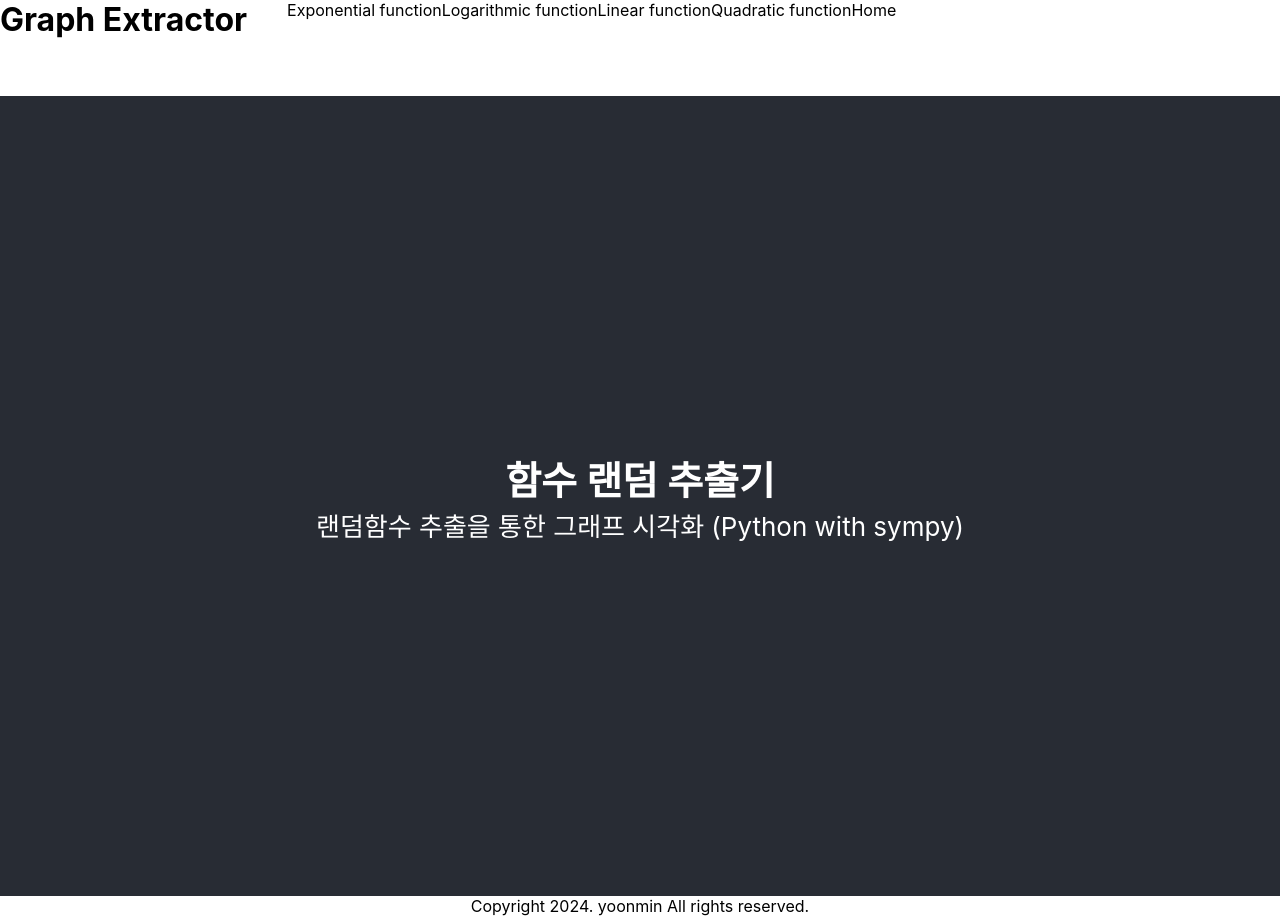
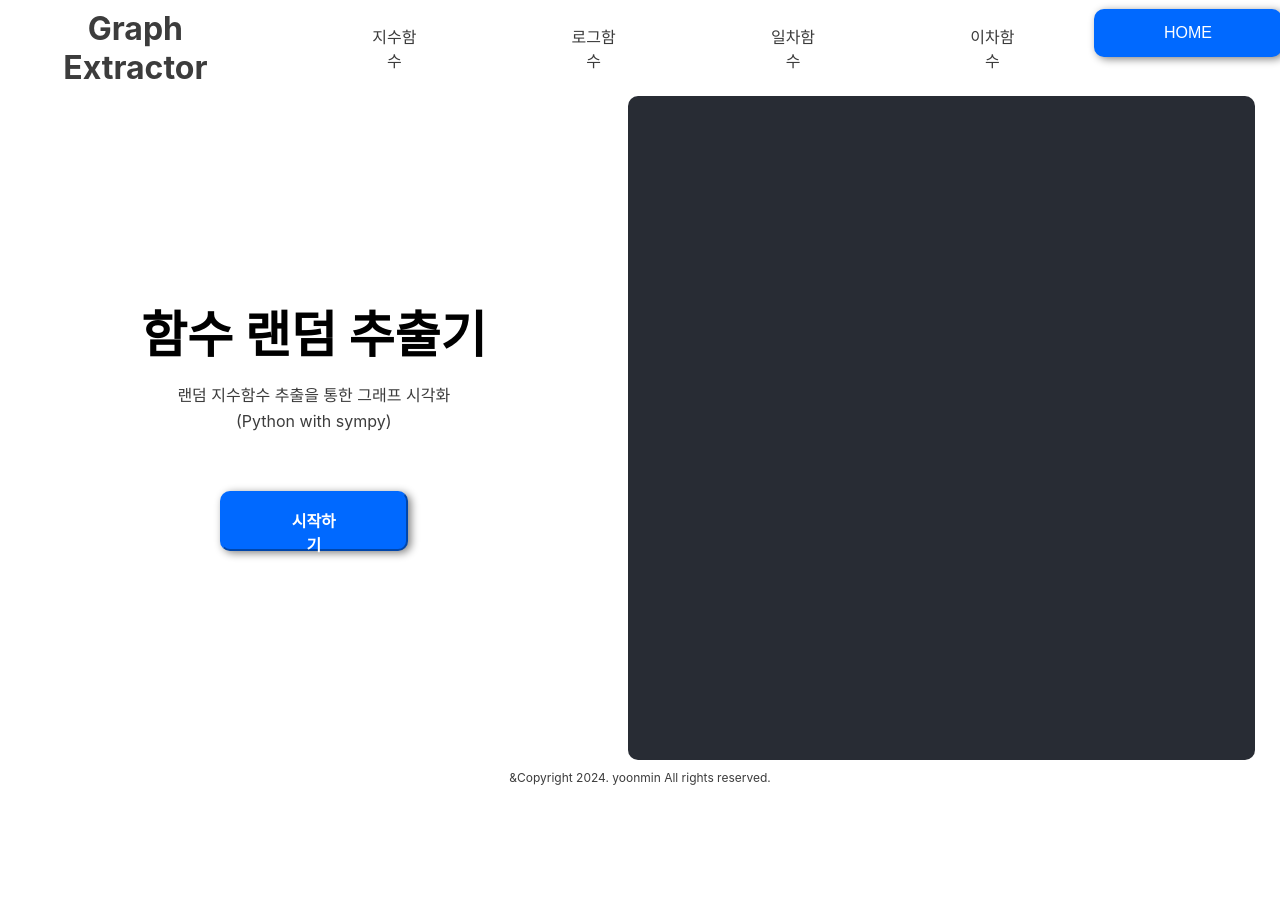
Before and after one commit to yoonmins/function_graph_extractor, a React (Create React App) app in the folder react-file/: page / in a window 1280 px wide. After the commit the page ends 800 px from the top, so only its background shows below. Built offline with nearby package versions, Linux system fonts and the light colour scheme.

Commit message:
feat: View Page setup

```diff
--- a/react-file/package.json
+++ b/react-file/package.json
@@ -8,6 +8,7 @@
     "@testing-library/user-event": "^13.5.0",
     "react": "^18.3.1",
     "react-dom": "^18.3.1",
+    "react-router-dom": "^6.23.1",
     "react-scripts": "5.0.1",
     "web-vitals": "^2.1.4"
   },
--- a/react-file/src/App.css
+++ b/react-file/src/App.css
@@ -1,3 +1,4 @@
+
 .App {
   text-align: center;
 }
@@ -13,17 +14,63 @@
   }
 }
 
+.headerBanerListTitle{
+  font-size: 32px;
+  padding-left: 12px;
+}
+
 .App-header {
-  background-color: #282c34;
+  background-color: white;
   min-height: 100vh;
   display: flex;
   flex-direction: column;
   align-items: center;
   justify-content: center;
   font-size: calc(10px + 2vmin);
-  color: white;
+  color: #282c34;
 }
 
+.title_section h4{
+  padding: 25px 0;
+}
+
+.title_section button{
+  width: 30%;
+}
+
+.App_body{
+  width: 100%;
+  height: 100%;
+  display: flex;
+  justify-content: space-around;
+  align-items: center;
+}
+.title_section{
+  display: flex;
+  flex-direction: column;
+  justify-content: center;
+  align-items: center;
+  height: 100%;
+  width: 50%;
+}
+
+.App_body .title_section .subtitleMessage{
+  padding: 15px 0 5px 0;
+}
+
+.img_section{
+  height: 100%;
+  width: 50%;
+  background-color: #282c34;
+  display: block;
+  border-radius: 10px;
+  margin-right: 25px;
+}
+.img_section img{
+  width: 90%;
+  height: 90%;
+  padding: auto;
+}
 .App-link {
   color: #61dafb;
 }
--- a/react-file/src/App.js
+++ b/react-file/src/App.js
@@ -1,28 +1,47 @@
+import React from 'react';
+import { BrowserRouter as Router, Route, Routes, Link } from 'react-router-dom';
+import Home from './viewPage/HomeViewPage';
+import Expo from './viewPage/ExpoViewPage';
+import Log from './viewPage/LogViewPage';
+import Line from './viewPage/LineViewPage';
+import Qua from './viewPage/QuaViewPage';
+
 import logo from './logo.svg';
 import './App.css';
+import './styleFile/button.css';
+import './styleFile/footer.css';
+import './styleFile/header.css';
 
 function App() {
   return (
+    <Router>
     <div className="App">
       <header>
-        <h1>Graph Extractor</h1>
+        <h1 className='headerBanerListTitle'>Graph Extractor</h1>
         <ul className='headerBanerList'>
-          <li>Exponential function</li>
-          <li>Logarithmic function</li>
-          <li>Linear function</li>
-          <li>Quadratic function</li>
-          <li>Home</li>
+          <li><Link className="btn2"to="/expoViewPage">지수함수</Link></li>
+          <li><Link className="btn2" to="/logViewPage">로그함수</Link></li>
+          <li><Link className="btn2" to="/lineViewPage">일차함수</Link></li>
+          <li><Link className="btn2" to="/quaViewPage">이차함수</Link></li>
+          <li><Link className="btn" to="/">Home</Link></li>
         </ul>
       </header>
-      <body className="App-header">
-        <h2>함수 랜덤 추출기</h2>
-        <p>랜덤함수 추출을 통한 그래프 시각화 (Python with sympy)</p>
-        <img></img>
+      <body>
+        <Routes>
+          <Route path="/" element={<Home />} />
+          <Route path="/ExpoViewPage" element={<Expo />} />
+          <Route path="/logViewPage" element={<Log />} />
+          <Route path="/lineViewPage" element={<Line />} />
+          <Route path="/quaViewPage" element={<Qua />} />
+        </Routes>
       </body>
       <footer>
-      Copyright 2024. yoonmin All rights reserved.
+        <p>
+          &Copyright 2024. yoonmin All rights reserved.
+        </p>
       </footer>
     </div>
+    </Router>
   );
 }
 
--- a/react-file/src/index.css
+++ b/react-file/src/index.css
@@ -1,17 +1,33 @@
 *{
   margin: 0;
 }
+h1, p{
+  color: #3C3C3C;
+}
+h2{
+  font-size: 50px;
+
+}
+
 ul{
+  width: 80vw;
   list-style: none;
   display: flex;
   justify-content: space-around;
   align-items: space-around;
 }
-ul .headerBanerList{
-  text-align: center;
+header {
+  height: 12vh;
+  width: 100vw;
+  display: flex;
+  justify-content: space-between;
+  align-items: center;
+  padding: 0 4px;
 }
 
 body {
+  width: 100vw;
+  height: 83vh;
   margin: 0;
   font-family: -apple-system, BlinkMacSystemFont, 'Segoe UI', 'Roboto', 'Oxygen',
     'Ubuntu', 'Cantarell', 'Fira Sans', 'Droid Sans', 'Helvetica Neue',
@@ -19,11 +35,11 @@ body {
   -webkit-font-smoothing: antialiased;
   -moz-osx-font-smoothing: grayscale;
 }
-header {
-  height: 12vh;
-  width: 100vw;
-  display: flex;
+
+footer{
+  height: 5vh;
 }
+
 code {
   font-family: source-code-pro, Menlo, Monaco, Consolas, 'Courier New',
     monospace;
--- a/react-file/src/styleFile/button.css
+++ b/react-file/src/styleFile/button.css
@@ -0,0 +1,91 @@
+.btn, .btn2, .btn3, .btn4, .btn5, .btn6, .btn7, .btn10, .btnStart{
+    padding: 15px 70px;
+    margin:10px 2px;
+    color: #3C3C3C;
+    font-family: sans-serif;
+    text-transform: uppercase;
+    text-align: center;
+    position: relative;
+    text-decoration: none;
+    display:inline-block;
+}
+
+.btn2::before{
+    content: "";
+  position: absolute;
+  top: 0;
+  left: 0;
+  display: block;
+  width: 100%;
+  height: 100%;
+  z-index: -1;
+  background-color: #000;
+  -webkit-transform: scaleY(.3);
+  transform: scaleY(.3);
+  opacity: 0;
+  transition: all .3s;
+  border-radius: 10px;
+}
+
+.btn2:hover{
+    color:#eeee;
+}
+.btn2:hover::before{
+    opacity: 1;
+    background-color: #0069FF;
+    -webkit-transform: scaleY(1);
+    transform: scaleY(1);
+    transition: -webkit-transform .6s cubic-bezier(.08, .35, .13, 1.02), opacity .4s;
+    transition: transform .6s cubic-bezier(.08, .35, .13, 1.02), opacity;
+    box-shadow: 3px 2px 8px gray;
+}
+
+.btn::before{
+    content: "";
+  position: absolute;
+  top: 0;
+  left: 0;
+  display: block;
+  width: 100%;
+  height: 100%;
+  z-index: -1;
+  background-color: #0069FF;
+  -webkit-transform: scaleY(.3);
+  transform: scaleY(.3);
+  opacity: 0;
+  transition: all .3s;
+  border-radius: 10px;
+}
+
+.btn{
+    background-color: #0069FF;
+    color: white;
+    border-radius: 10px;
+    box-shadow: 3px 2px 8px gray;
+}
+.btn:hover{
+    color:white;
+}
+.btn:hover::before{
+    opacity: 1;
+    background-color: #0069FF;
+    -webkit-transform: scaleY(1);
+    transform: scaleY(1);
+    transition: -webkit-transform .6s cubic-bezier(.08, .35, .13, 1.02), opacity .4s;
+    transition: transform .6s cubic-bezier(.08, .35, .13, 1.02), opacity
+}
+
+.btnStart{
+    -webkit-appearance: none;
+    -moz-appearance: none;
+    appearance: none;
+    background-color: #0069FF;
+    border-radius: 10px;
+    border-color: #0069FF;
+    height: 60px;
+    color: white;
+    font-size: 16px;
+    font-weight: 650;
+    margin-top: 60px;
+    box-shadow: 3px 2px 8px gray;
+}
--- a/react-file/src/styleFile/footer.css
+++ b/react-file/src/styleFile/footer.css
@@ -0,0 +1,9 @@
+footer{
+    text-align: center;
+}
+
+footer p{
+    padding-top: 10px;
+    display: block;
+    font-size: 12px;
+}
--- /dev/null
+++ b/react-file/src/viewPage/ExpoViewPage.js
@@ -0,0 +1,19 @@
+import React from 'react';
+
+const Expo = () => {
+    return (
+        <div className="App_body">
+          <div className="title_section">
+            <h2>지수함수 랜덤 추출기</h2>
+            <p className='subtitleMessage'>랜덤 지수함수 추출을 통한 그래프 시각화</p>
+            <p>(Python with sympy)</p>
+            <button className='btnStart'>랜덤 추출</button>
+          </div>
+          <div className="img_section">
+            {/* <img src={logo} alt={`logo`} /> */}
+          </div>
+        </div>
+    );
+}
+
+export default Expo;
--- /dev/null
+++ b/react-file/src/viewPage/HomeViewPage.js
@@ -0,0 +1,19 @@
+import React from 'react';
+
+const Home = () => {
+    return (
+        <div className="App_body">
+          <div className="title_section">
+            <h2>함수 랜덤 추출기</h2>
+            <p className='subtitleMessage'>랜덤 지수함수 추출을 통한 그래프 시각화</p>
+            <p>(Python with sympy)</p>
+            <button className='btnStart'>시작하기</button>
+          </div>
+          <div className="img_section">
+            {/* <img src={logo} alt={`logo`} /> */}
+          </div>
+        </div>
+    );
+}
+
+export default Home;
--- /dev/null
+++ b/react-file/src/viewPage/LineViewPage.js
@@ -0,0 +1,19 @@
+import React from 'react';
+
+const Line = () => {
+    return (
+        <div className="App_body">
+          <div className="title_section">
+            <h2>일차함수 랜덤 추출기</h2>
+            <p className='subtitleMessage'>랜덤 일차함수 추출을 통한 그래프 시각화</p>
+            <p>(Python with sympy)</p>
+            <button className='btnStart'>랜덤 추출</button>
+          </div>
+          <div className="img_section">
+            {/* <img src={logo} alt={`logo`} /> */}
+          </div>
+        </div>
+    );
+}
+
+export default Line;
--- /dev/null
+++ b/react-file/src/viewPage/LogViewPage.js
@@ -0,0 +1,19 @@
+import React from 'react';
+
+const Log = () => {
+    return (
+        <div className="App_body">
+          <div className="title_section">
+            <h2>로그함수 랜덤 추출기</h2>
+            <p className='subtitleMessage'>랜덤 로그함수 추출을 통한 그래프 시각화</p>
+            <p>(Python with sympy)</p>
+            <button className='btnStart'>랜덤 추출</button>
+          </div>
+          <div className="img_section">
+            {/* <img src={logo} alt={`logo`} /> */}
+          </div>
+        </div>
+    );
+}
+
+export default Log;
--- /dev/null
+++ b/react-file/src/viewPage/QuaViewPage.js
@@ -0,0 +1,19 @@
+import React from 'react';
+
+const Qua = () => {
+    return (
+        <div className="App_body">
+          <div className="title_section">
+            <h2>이차함수 랜덤 추출기</h2>
+            <p className='subtitleMessage'>랜덤 이차함수 추출을 통한 그래프 시각화</p>
+            <p>(Python with sympy)</p>
+            <button className='btnStart'>랜덤 추출</button>
+          </div>
+          <div className="img_section">
+            {/* <img src={logo} alt={`logo`} /> */}
+          </div>
+        </div>
+    );
+}
+
+export default Qua;
```
Also changed, not shown: 1 other file (tests, documents, lock files or other folders).
